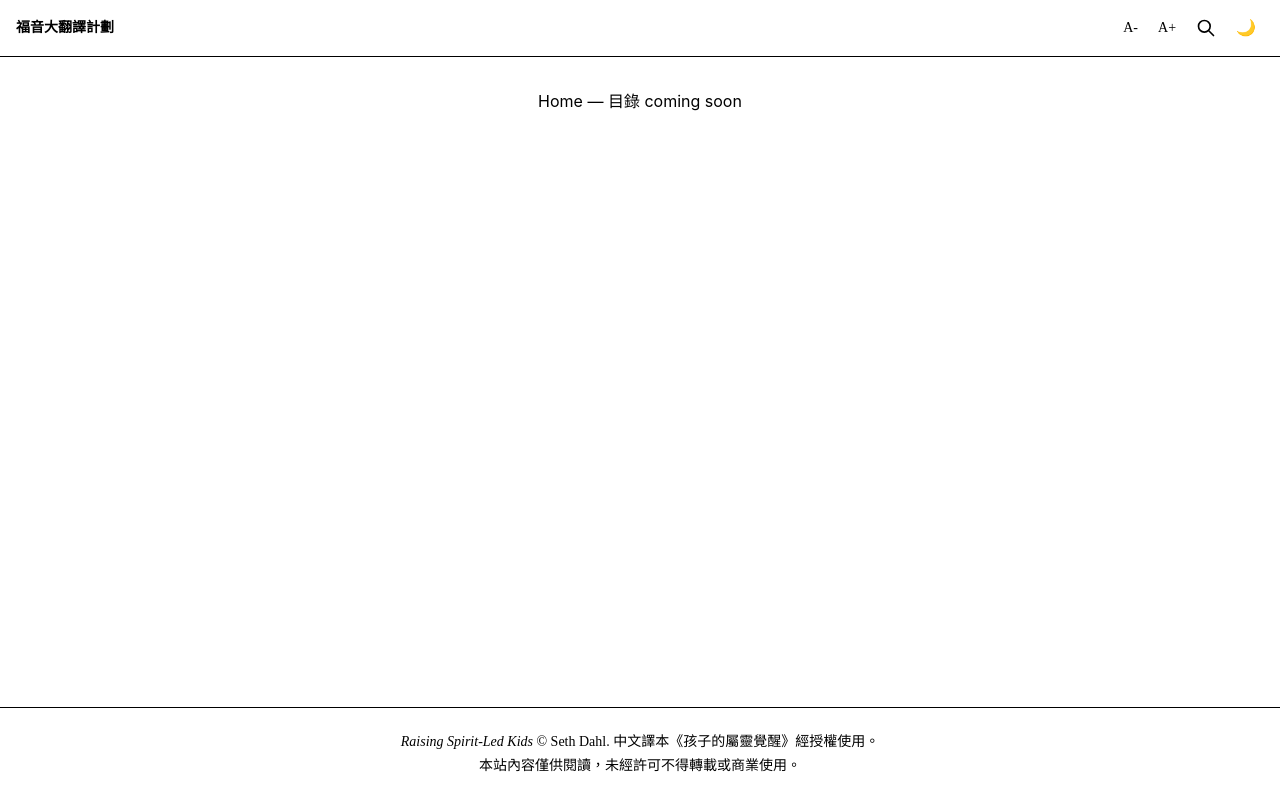
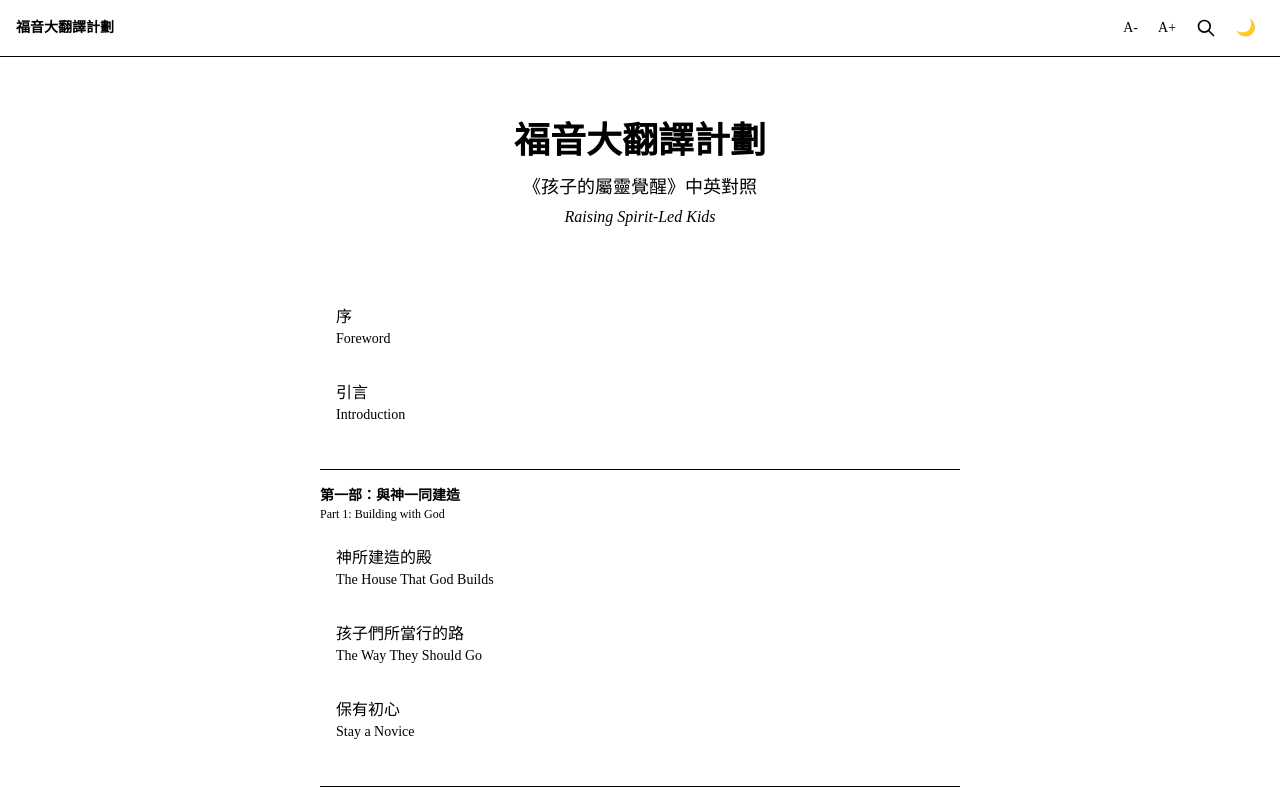
Before and after one commit to JoeW00/Evangent, a React (Vite) app in the folder web/: page / in a window 1280 px wide. Shown: the top 800 px of the page. Built offline with nearby package versions, Linux system fonts and the light colour scheme.

Commit message:
feat: add home page with HeroBanner and TableOfContents
Co-creating with artificial intelligence.

```diff
--- a/web/src/App.jsx
+++ b/web/src/App.jsx
@@ -2,9 +2,16 @@ import { HashRouter, Routes, Route, useParams } from "react-router";
 import { useState } from "react";
 import Header from "./components/Layout/Header";
 import Footer from "./components/Layout/Footer";
+import HeroBanner from "./components/Home/HeroBanner";
+import TableOfContents from "./components/Home/TableOfContents";
 
 function HomePage() {
-  return <div className="p-8 text-center">Home — 目錄 coming soon</div>;
+  return (
+    <>
+      <HeroBanner />
+      <TableOfContents />
+    </>
+  );
 }
 
 function ChapterPage() {
--- /dev/null
+++ b/web/src/components/Home/HeroBanner.jsx
@@ -0,0 +1,15 @@
+export default function HeroBanner() {
+  return (
+    <section className="py-16 px-4 text-center">
+      <h1 className="text-3xl md:text-4xl font-bold font-[--font-serif-zh] text-[--color-primary] dark:text-[--color-dark-primary]">
+        福音大翻譯計劃
+      </h1>
+      <p className="mt-3 text-lg font-[--font-serif-zh] text-[--color-text-secondary] dark:text-[--color-dark-text-secondary]">
+        《孩子的屬靈覺醒》中英對照
+      </p>
+      <p className="mt-1 text-base font-[--font-serif-en] italic text-[--color-text-muted] dark:text-[--color-dark-text-muted]">
+        Raising Spirit-Led Kids
+      </p>
+    </section>
+  );
+}
--- /dev/null
+++ b/web/src/components/Home/TableOfContents.jsx
@@ -0,0 +1,43 @@
+import { Link } from "react-router";
+import { chapters } from "../../data/chapters";
+
+export default function TableOfContents() {
+  let currentPart = null;
+
+  return (
+    <nav className="max-w-2xl mx-auto px-4 pb-16" aria-label="目錄">
+      <div className="space-y-2">
+        {chapters.map((ch) => {
+          const showPart = ch.part && ch.part.zh !== currentPart;
+          if (ch.part) currentPart = ch.part.zh;
+
+          return (
+            <div key={ch.id}>
+              {showPart && (
+                <div className="mt-8 mb-3 pt-4 border-t border-[--color-border] dark:border-[--color-dark-text-muted]">
+                  <p className="text-sm font-semibold text-[--color-accent] dark:text-[--color-dark-accent] font-[--font-sans-ui]">
+                    {ch.part.zh}
+                  </p>
+                  <p className="text-xs text-[--color-text-muted] dark:text-[--color-dark-text-muted] font-[--font-sans-ui]">
+                    {ch.part.en}
+                  </p>
+                </div>
+              )}
+              <Link
+                to={`/chapter/${ch.id}`}
+                className="block rounded-lg px-4 py-3 hover:bg-[--color-bg-en] dark:hover:bg-[--color-dark-bg-en] transition-colors"
+              >
+                <p className="font-[--font-serif-zh] text-[--color-text-primary] dark:text-[--color-dark-text-primary]">
+                  {ch.zh.title}
+                </p>
+                <p className="text-sm font-[--font-serif-en] text-[--color-text-secondary] dark:text-[--color-dark-text-secondary]">
+                  {ch.en.title}
+                </p>
+              </Link>
+            </div>
+          );
+        })}
+      </div>
+    </nav>
+  );
+}
```
